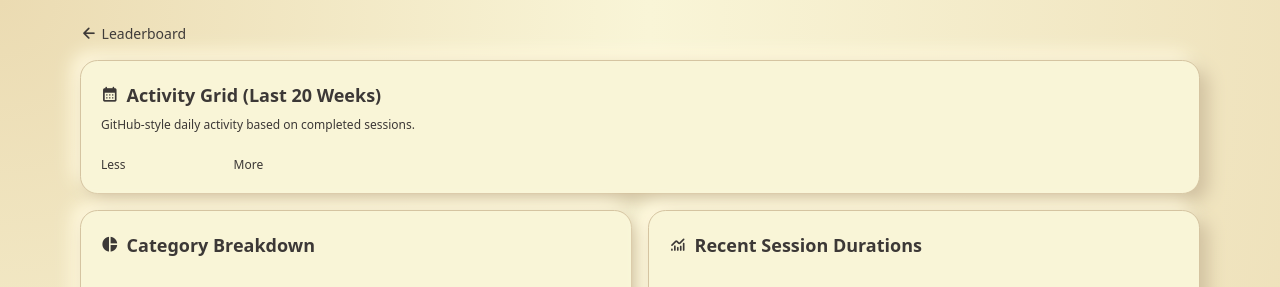
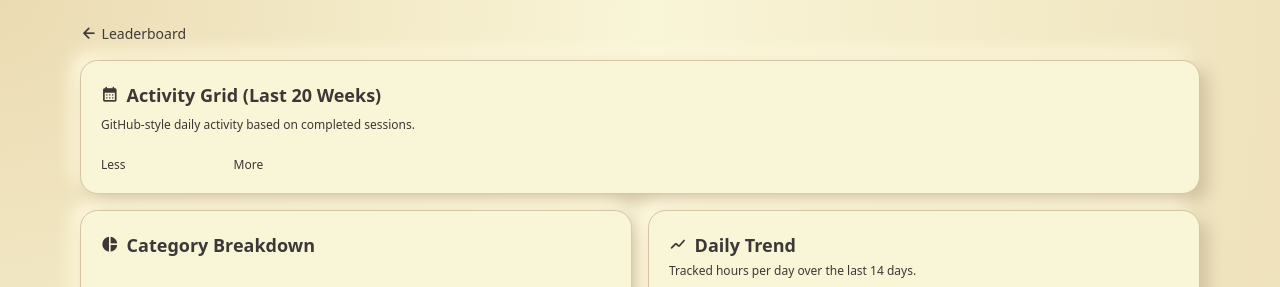
Before and after one commit to hnasheralneam/dawgsec-timestat, a Flask app: template templates/user.html in a window 1280 px wide. Shown: the top 287 px of the page. Run offline with Flask 3, Linux system fonts and the light colour scheme; the template is opened without the code that fills it, so the values that code supplies are empty; some libraries are stand-ins or nearby versions.

Commit message:
Replace session duration chat on user pages with trend chart

```diff
--- a/templates/user.html
+++ b/templates/user.html
@@ -40,12 +40,13 @@
   </section>
 
   <section class="neu-surface p-5">
-    <h2 class="font-semibold text-lg mb-3 text-gb-fg flex items-center gap-2">
-      <span class="material-symbols-rounded" aria-hidden="true">monitoring</span>
-      Recent Session Durations
+    <h2 class="font-semibold text-lg mb-1 text-gb-fg flex items-center gap-2">
+      <span class="material-symbols-rounded" aria-hidden="true">show_chart</span>
+      Daily Trend
     </h2>
-    <canvas id="durationChart" height="240" role="img" aria-label="Bar chart of this user's recent session durations"></canvas>
-    <p id="durationEmpty" class="hidden mt-3 empty-state">No completed sessions yet.</p>
+    <p class="text-xs text-gb-fg/70 mb-2">Tracked hours per day over the last 14 days.</p>
+    <canvas id="dailyTrendChart" height="210" role="img" aria-label="Line chart of tracked hours per day over the last 14 days"></canvas>
+    <p id="dailyTrendEmpty" class="hidden mt-3 empty-state">No activity data yet.</p>
   </section>
 
   <section class="lg:col-span-2 neu-surface p-5">
@@ -142,7 +143,7 @@
     msgEl.className = `mt-2 text-sm ${isError ? "text-gb-red" : "text-gb-green"}`;
   }
   let categoryChart = null;
-  let durationChart = null;
+  let dailyTrendChart = null;
   const state = {
     recentSessions: [],
     recentLimit: 10,
@@ -412,36 +413,39 @@
     }
   }
 
-  function renderDurationChart(sessions) {
-    document.getElementById("durationEmpty").classList.toggle("hidden", sessions.length > 0);
-    if (!sessions.length) {
-      if (durationChart) { durationChart.destroy(); durationChart = null; }
+  function renderDailyTrend(days) {
+    const empty = document.getElementById("dailyTrendEmpty");
+    const hasData = days.some((d) => d.seconds > 0);
+    if (!days.length || !hasData) {
+      if (dailyTrendChart) { dailyTrendChart.destroy(); dailyTrendChart = null; }
+      empty.classList.remove("hidden");
       return;
     }
+    empty.classList.add("hidden");
 
     const textColor = window.cssRgb("--gb-fg-rgb");
     const gridColor = window.cssRgb("--gb-bg2-rgb");
-    const barColor = getComputedStyle(document.documentElement).getPropertyValue("--gb-blue-rgb").trim();
-    const ordered = [...sessions].reverse();
-    durationChart = window.renderOrUpdateChart(durationChart, document.getElementById("durationChart"), {
-      type: "bar",
+    const lineColor = getComputedStyle(document.documentElement).getPropertyValue("--gb-green-rgb").trim();
+    dailyTrendChart = window.renderOrUpdateChart(dailyTrendChart, document.getElementById("dailyTrendChart"), {
+      type: "line",
       data: {
-        labels: ordered.map((_, idx) => `#${idx + 1}`),
+        labels: days.map((d) => new Date(`${d.date}T00:00:00`).toLocaleDateString(undefined, { month: "short", day: "numeric" })),
         datasets: [{
           label: "Hours",
-          data: ordered.map((s) => s.duration_seconds / 3600),
-          backgroundColor: `rgb(${barColor} / 0.8)`,
-          borderColor: `rgb(${barColor})`,
-          borderWidth: 1
+          data: days.map((d) => d.seconds / 3600),
+          borderColor: `rgb(${lineColor})`,
+          backgroundColor: `rgb(${lineColor} / 0.2)`,
+          fill: true,
+          tension: 0.3
         }]
       },
       options: {
         scales: {
           x: { ticks: { color: textColor }, grid: { color: gridColor } },
-          y: { ticks: { color: textColor }, grid: { color: gridColor } }
+          y: { beginAtZero: true, ticks: { color: textColor }, grid: { color: gridColor } }
         },
         plugins: {
-          legend: { labels: { color: textColor } }
+          legend: { display: false }
         }
       }
     });
@@ -466,24 +470,27 @@
     state.recentHasMore = Boolean(data.has_more);
     state.recentLoadedOnce = true;
     renderRecentTable(state.recentSessions);
-    renderDurationChart(state.recentSessions);
   }
 
   async function loadPageData() {
-    const [statsRes, activityRes] = await Promise.all([
+    const [statsRes, activityRes, trendRes] = await Promise.all([
       fetch(`/api/users/${targetUserId}/stats`),
-      fetch(`/api/users/${targetUserId}/activity-grid?days=140`)
+      fetch(`/api/users/${targetUserId}/activity-grid?days=140`),
+      fetch(`/api/users/${targetUserId}/activity-grid?days=14`)
     ]);
 
     const statsData = await statsRes.json();
     const activityData = await activityRes.json();
+    const trendData = await trendRes.json();
 
     if (!statsRes.ok) throw new Error(statsData.error || "Could not load profile stats");
     if (!activityRes.ok) throw new Error(activityData.error || "Could not load activity grid");
+    if (!trendRes.ok) throw new Error(trendData.error || "Could not load daily trend");
 
     renderCategoryChart(statsData.categories || []);
     state.activityDays = activityData.days || [];
     state.activityMaxSeconds = activityData.max_seconds || 0;
+    renderDailyTrend(trendData.days || []);
     await loadRecent({ reset: true });
     paintActivityLegend();
     renderActivityGrid(state.activityDays, state.activityMaxSeconds);
@@ -564,7 +571,7 @@
   loadPageData().catch(() => {
     document.getElementById("activityEmpty").classList.remove("hidden");
     document.getElementById("categoryEmpty").classList.remove("hidden");
-    document.getElementById("durationEmpty").classList.remove("hidden");
+    document.getElementById("dailyTrendEmpty").classList.remove("hidden");
     document.getElementById("recentEmpty").classList.remove("hidden");
   });
 </script>
```
